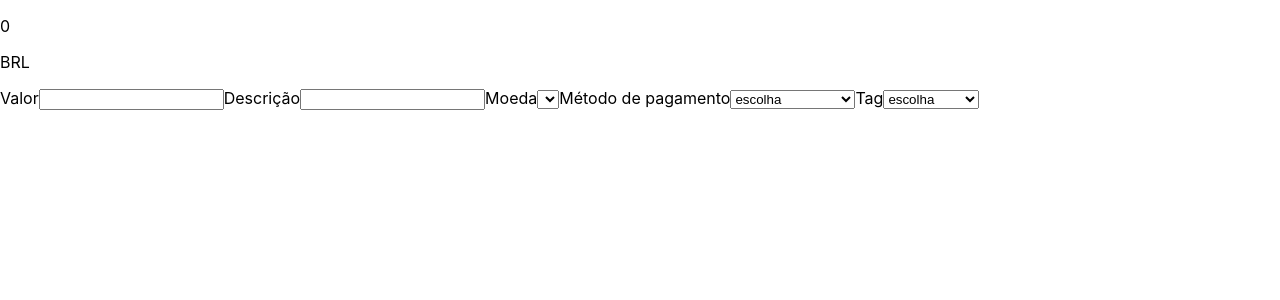
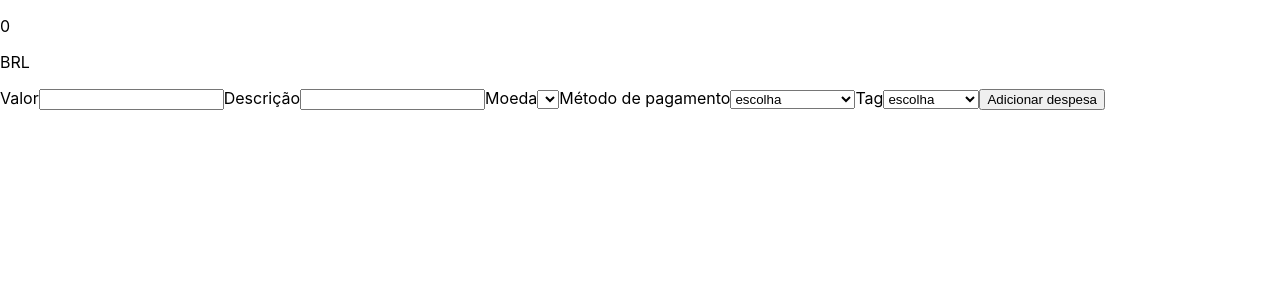
Before and after one commit to cae07/sd-013-a-project-trybewallet, a React (Create React App) app: page /carteira in a window 1280 px wide. Shown: the top 300 px of the page. Built offline with nearby package versions, Linux system fonts and the light colour scheme; no server answers.

Commit message:
arruma a quebra do requisito 5

```diff
--- a/src/Helpers/MapSelect.js
+++ b/src/Helpers/MapSelect.js
@@ -15,11 +15,11 @@ class MapSelect extends React.Component {
 }
 
 MapSelect.propTypes = {
-  allCoinsFromStore: PropTypes.objectOf(PropTypes.shape).isRequired,
+  allCoinsFromStore: PropTypes.arrayOf(PropTypes.shape).isRequired,
 };
 
 const mapStateToProps = (state) => ({
-  allCoinsFromStore: state.wallet.coinsJson,
+  allCoinsFromStore: state.wallet.currencies,
 });
 
 export default connect(mapStateToProps)(MapSelect);
--- a/src/component/Form.jsx
+++ b/src/component/Form.jsx
@@ -1,9 +1,13 @@
 import React from 'react';
+import PropTypes from 'prop-types';
+import { connect } from 'react-redux';
 import CoinType from './componentsForms/CoinType';
 import Description from './componentsForms/Description';
 import PaymentType from './componentsForms/PaymentType';
 import SpendingReason from './componentsForms/SpendingReason';
 import Value from './componentsForms/Value';
+import Button from './componentsForms/Button';
+import { fetchCoinsWhitThunk } from '../actions';
 
 class Form extends React.Component {
   constructor(props) {
@@ -18,6 +22,7 @@ class Form extends React.Component {
     };
 
     this.handleChange = this.handleChange.bind(this);
+    this.handleClick = this.handleClick.bind(this);
   }
 
   handleChange({ target }) {
@@ -25,6 +30,11 @@ class Form extends React.Component {
     this.setState({
       [name]: value,
     });
+  }
+
+  handleClick() {
+    const { myCoins } = this.props;
+    myCoins();
   }
 
   render() {
@@ -51,9 +61,18 @@ class Form extends React.Component {
           onChange={ (event) => this.handleChange(event) }
           value={ reason }
         />
+        <Button onClick={ this.handleClick } />
       </form>
     );
   }
 }
 
-export default Form;
+Form.propTypes = {
+  myCoins: PropTypes.func.isRequired,
+};
+
+const mapDispatchToProps = (dispatch) => ({
+  myCoins: () => dispatch(fetchCoinsWhitThunk()),
+});
+
+export default connect(null, mapDispatchToProps)(Form);
--- /dev/null
+++ b/src/component/componentsForms/Button.jsx
@@ -0,0 +1,19 @@
+import React from 'react';
+import PropTypes from 'prop-types';
+
+class Button extends React.Component {
+  render() {
+    const { onClick } = this.props;
+    return (
+      <button type="button" onClick={ onClick }>
+        Adicionar despesa
+      </button>
+    );
+  }
+}
+
+Button.propTypes = {
+  onClick: PropTypes.func.isRequired,
+};
+
+export default Button;
--- a/src/reducers/wallet.js
+++ b/src/reducers/wallet.js
@@ -1,7 +1,8 @@
 import { GET_COINS, GET_COINS_FAIL, SAVE_COINS } from '../actions/actionTypes';
 
 const INITIAL_STATE = {
-  coinsJson: {},
+  exchangeRates: [],
+  currencies: [],
   isLoading: true,
   erro: null,
 };
@@ -16,7 +17,7 @@ const saveCoins = (state = INITIAL_STATE, action) => {
     return ({
       ...state,
       isLoading: false,
-      coinsJson: action.payload,
+      currencies: action.payload,
     });
   case GET_COINS_FAIL:
     return ({
```
